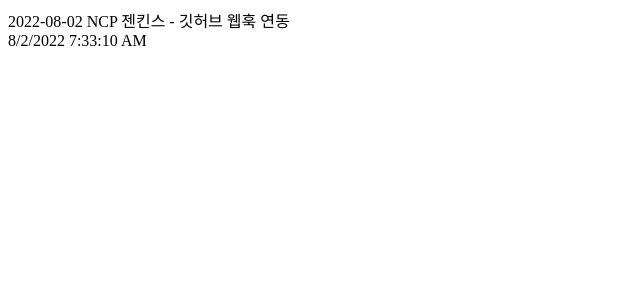
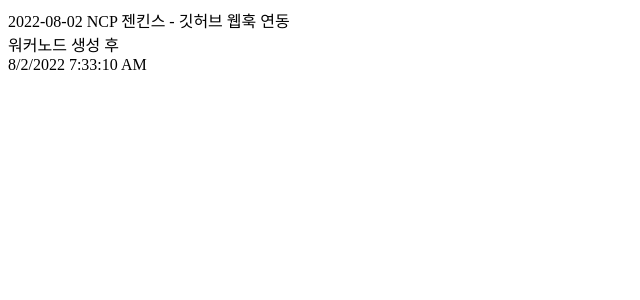
Before and after one commit to ssong91DEV/react-project, a React (Create React App) app: page / in a window 1280 px wide. Shown: the top 300 px of the page, without its empty margins (0-640 px from the left). Built offline with nearby package versions, Linux system fonts and the light colour scheme.

Commit message:
워커노드 생성후

```diff
--- a/src/containers/MainComponent.jsx
+++ b/src/containers/MainComponent.jsx
@@ -12,6 +12,7 @@
   return (
     <div>
       <div>2022-08-02 NCP 젠킨스 - 깃허브 웹훅 연동</div>
+      <div>워커노드 생성 후</div>
       <div>
         {time.toLocaleDateString()} {time.toLocaleTimeString()}
       </div>
```
